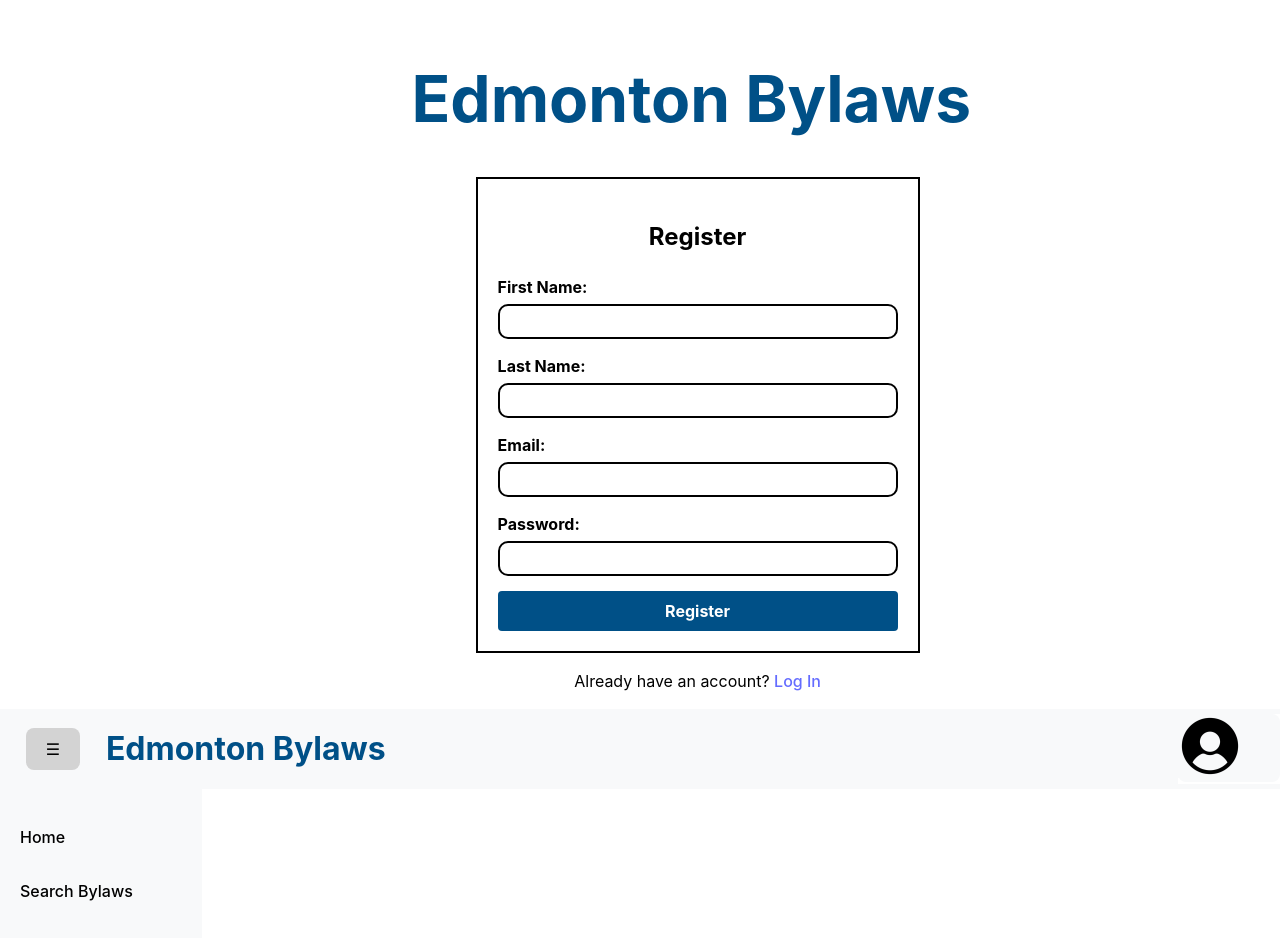
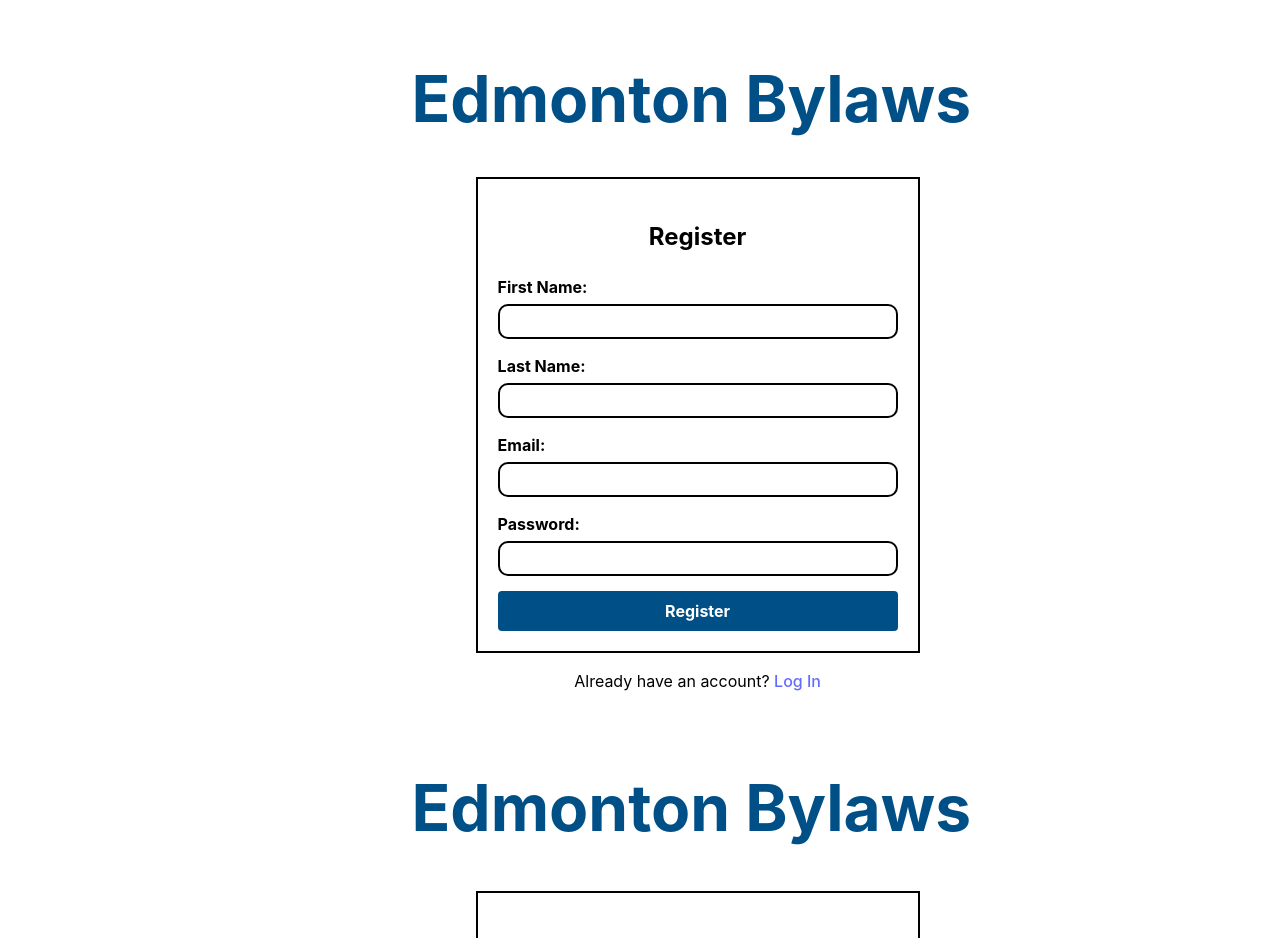
Before and after one commit to aidenj1808/edmonton-bylaw-ai-assistant, a React (Vite) app in the folder edmonton-bylaws/: page / in a window 1280 px wide. Shown: the top 938 px of the page. Built offline with nearby package versions, Linux system fonts and the light colour scheme.

Commit message:
Add login page component to App.

```diff
--- a/edmonton-bylaws/src/App.jsx
+++ b/edmonton-bylaws/src/App.jsx
@@ -4,6 +4,8 @@ import RegistrationPage from './features/authentication/RegistrationPage'
 import EditProfilePage from './features/authentication/EditProfilePage'
 import HomePage from './features/chatbot/HomePage'
 import SearchBylawsPage from './features/SearchBylawsPage'
+import LoginForm from './features/components/LoginForm'
+import LoginPage from './features/authentication/LoginPage'
 
 function App() {
   return (
@@ -11,6 +13,7 @@ function App() {
       <div className = "App">
 
         <RegistrationPage/>
+        <LoginPage/>
         <HomePage/>
         <SearchBylawsPage/>
         <EditProfilePage/>
```
